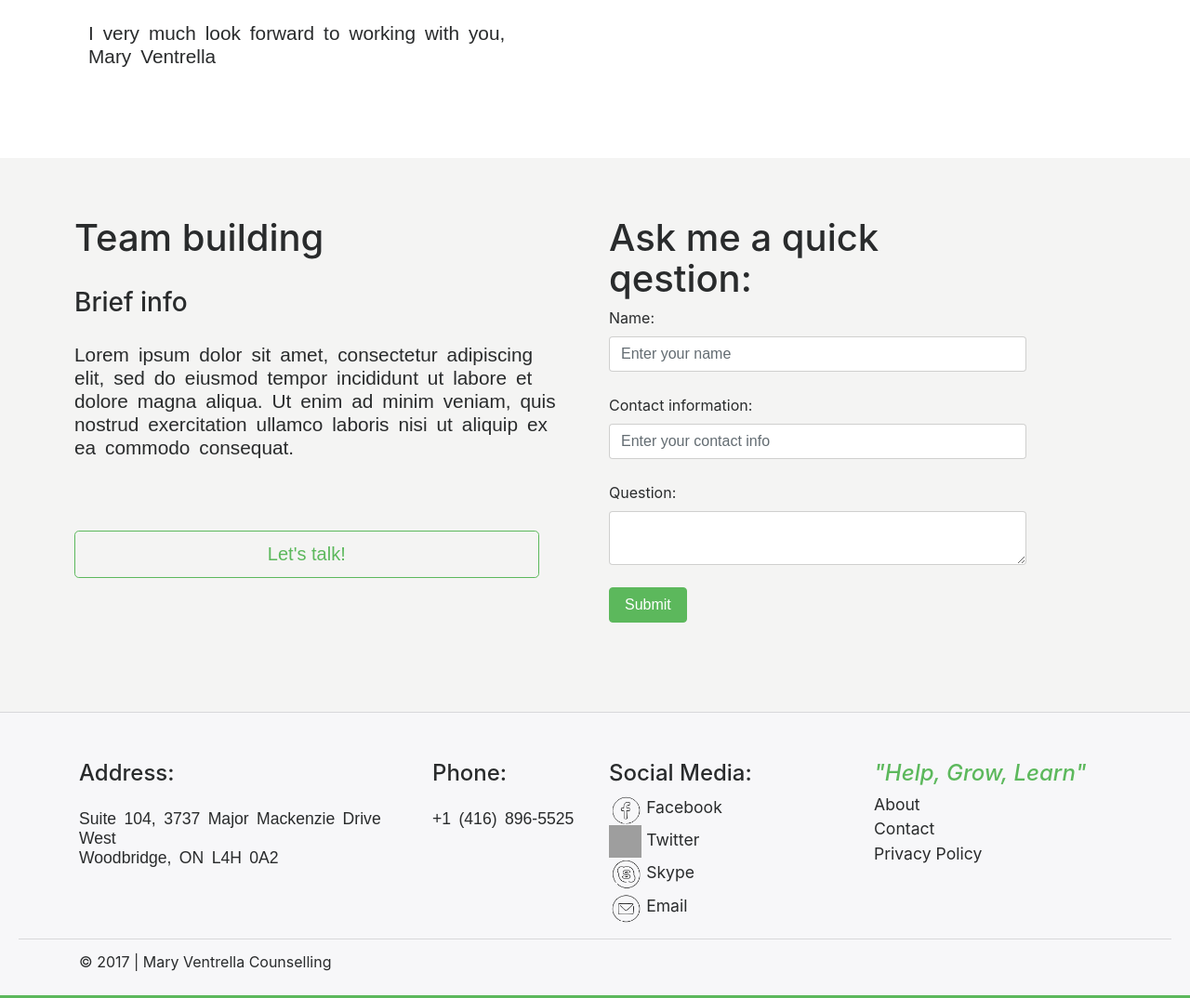
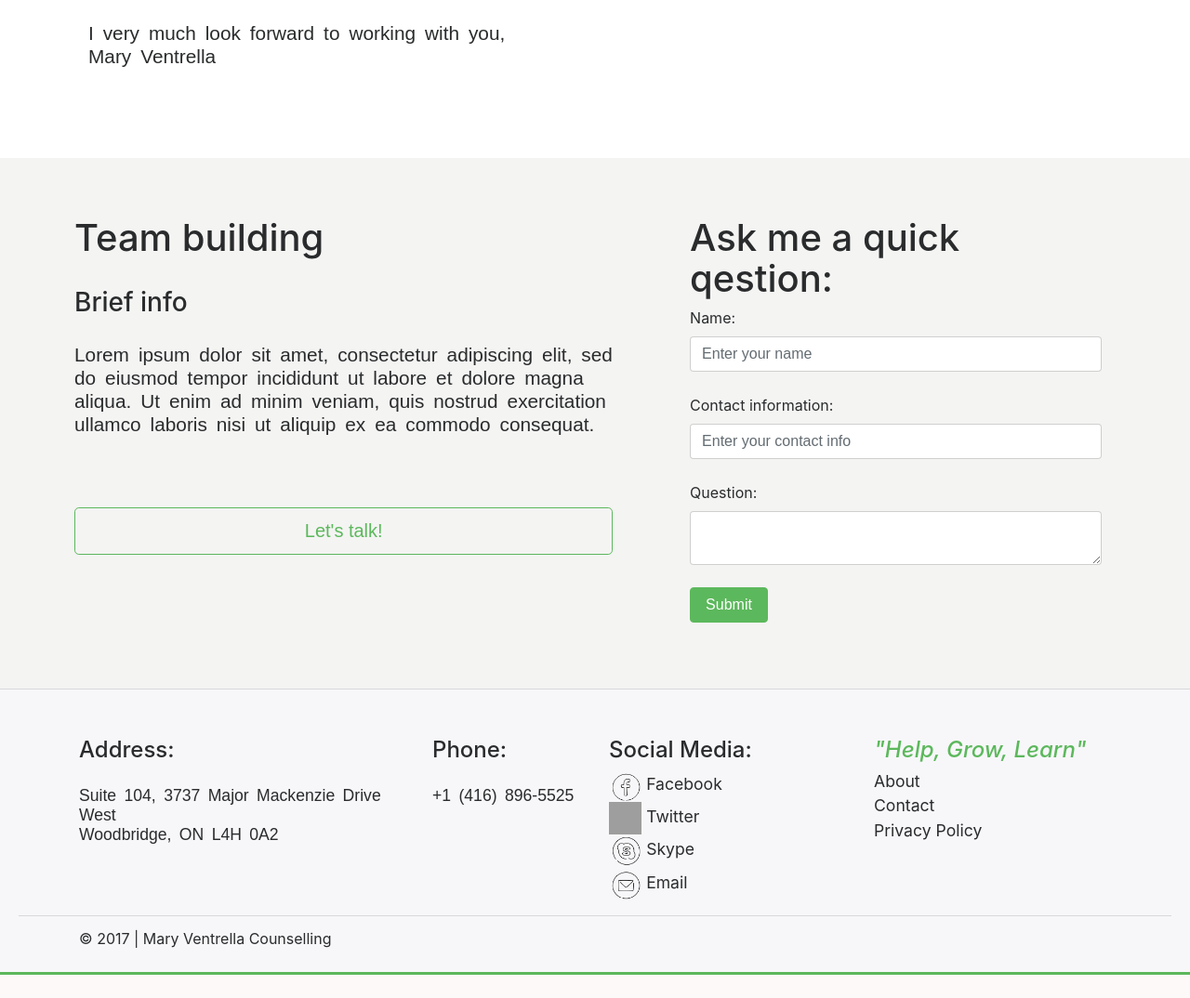
Before and after one commit to ya-ya-it/Mary-Ventrella-website, a PHP site: page / in a window 1280 px wide. Shown: the part 1190-2264 px from the top of the page at 93% size. After the commit the page ends 2239 px from the top, so only its background shows below. Run offline with PHP 8.4, Linux system fonts and the light colour scheme; grey boxes are pictures that could not be loaded.

Commit message:
Initial commit10

```diff
--- a/index.php
+++ b/index.php
@@ -34,8 +34,8 @@
             <br> Mary Ventrella</p>
     </article>
 </main>
-<div class="row aside">
-    <div class="col-sm-6 col-md-6 col-lg-6">
+<div class="row aside" style="padding-right: 5em;margin-right: 0px;">
+    <div class="col-sm-7 col-md-7 col-lg-7">
         <h1>Team building</h1>
         <br/>
         <article class="brief-info">
```
